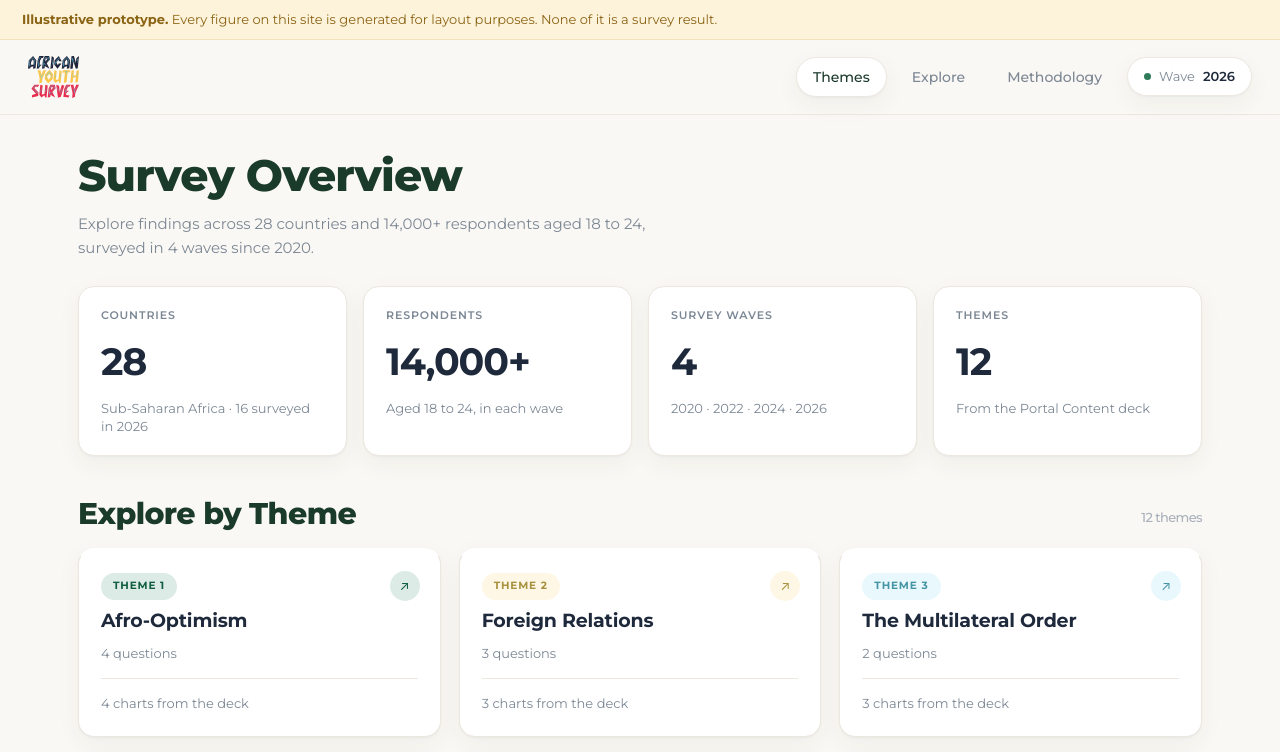
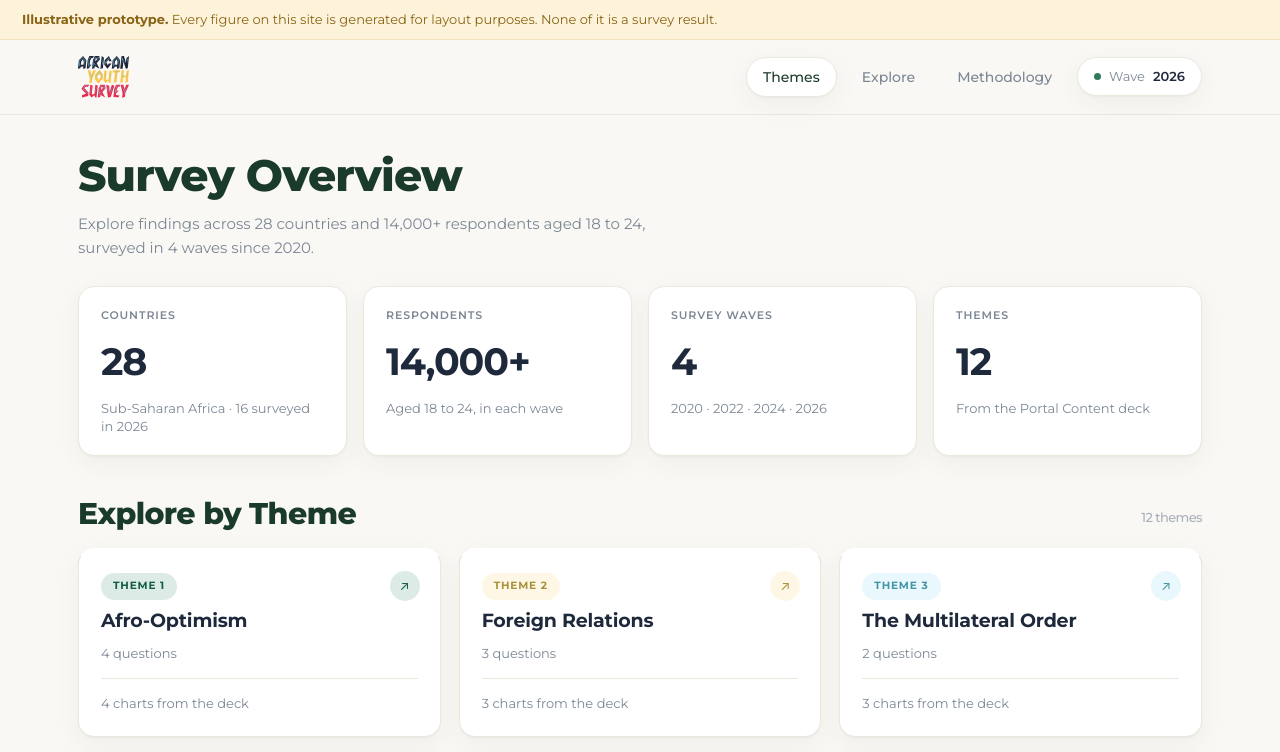
Before and after one commit to Yash-TDF/afys-prototype-deployment, a website built with Vite: page index.html in a window 1280 px wide. Shown: the top 752 px of the page. Built offline with nearby package versions, Linux system fonts and the light colour scheme.

Commit message:
Line the header logo up with the page content on wide screens
The header runs the full width of the window with 28px of padding, while the
page content stops at 1180px and is centred. At 1440px the logo started at
x=28 and the content at x=158, so the logo sat about 125px left of everything
under it.

The header's side padding is now whichever is larger: 28px, or the space the
centred content leaves at each side. At 1440px the logo and the content both
start at x=158, in Chrome and WebKit. Below 1180px nothing changes, and phones
keep the smaller padding from the narrow-screen rule.

Raised in THE-246 (F14).

```diff
--- a/src/styles.css
+++ b/src/styles.css
@@ -76,7 +76,9 @@ h1, h2, h3 { margin: 0; line-height: 1.2; }
   align-items: center;
   justify-content: space-between;
   gap: 24px;
-  padding: 16px 28px;
+  /* The header spans the window but the page content stops at 1180px (1124px inside its padding);
+     pad the header so the logo and nav line up with the content's edges on wide screens. */
+  padding: 16px max(28px, calc((100% - 1124px) / 2));
   background: rgba(250, 248, 244, 0.92);
   -webkit-backdrop-filter: blur(8px); /* Safari before 18 reads only the prefixed property */
   backdrop-filter: blur(8px);
```
